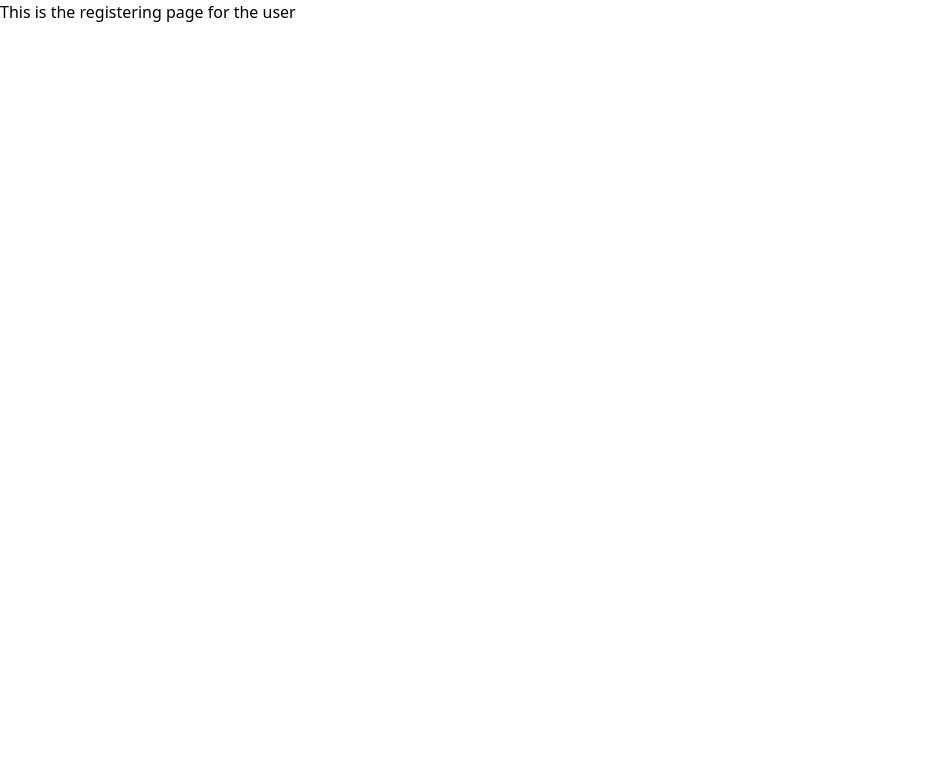
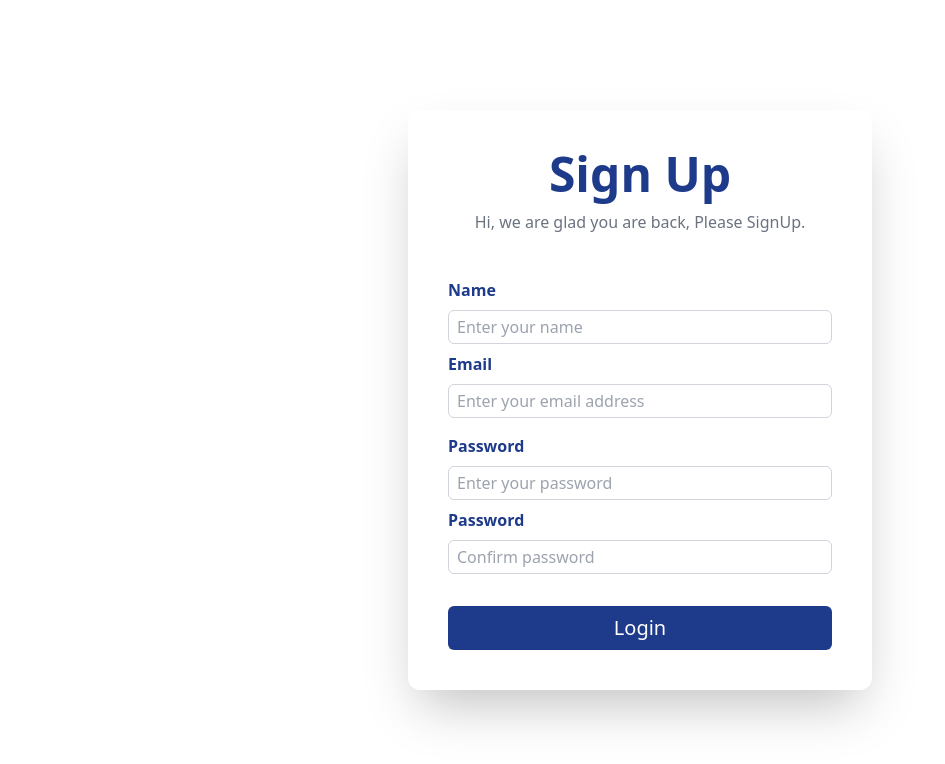
Before and after one commit to SaranshKoirala/StyleKicks-Ecommerce, a React (Vite) app in the folder client/: page /register in a window 1280 px wide. Shown: the top 764 px of the page, without its empty margins (0-945 px from the left). Built offline with nearby package versions, Linux system fonts and the light colour scheme.

Commit message:
register page added

```diff
--- a/client/src/page/Login.jsx
+++ b/client/src/page/Login.jsx
@@ -12,7 +12,7 @@ function Login() {
 
   return (
     <div className="flex justify-center items-center min-h-screen ">
-      <div className="flex flex-col justify-center items-center gap-4 p-10 shadow-2xl rounded-xl">
+      <form className="flex flex-col justify-center items-center gap-4 p-10 shadow-2xl rounded-xl">
         <div className="text-center mb-4">
           <h1 className="text-5xl font-bold text-blue-900">Welcome, Log In</h1>
           <p className="text-gray-500 p-3">
@@ -55,7 +55,7 @@ function Login() {
             />
           )}
         </div>
-        <button className=" py-1 px-2 text-2xl text-white bg-blue-900 w-96 rounded-md">
+        <button className=" py-2 text-xl text-white bg-blue-900 w-96 rounded-md">
           Login
         </button>
         <p className="flex gap-1">
@@ -64,8 +64,7 @@ function Login() {
             SignUp
           </Link>
         </p>
-      </div>
-      {/* //{" "} */}
+      </form>
     </div>
   );
 }
--- a/client/src/page/Register.jsx
+++ b/client/src/page/Register.jsx
@@ -1,5 +1,63 @@
 function Register() {
-  return <div>This is the registering page for the user</div>;
+  return (
+    <div className="flex justify-center items-center min-h-screen ">
+      <form className="flex flex-col justify-center items-center gap-4 p-10 shadow-2xl rounded-xl">
+        <div className="text-center mb-4">
+          <h1 className="text-5xl font-bold text-blue-900">Sign Up</h1>
+          <p className="text-gray-500 p-3">
+            Hi, we are glad you are back, Please SignUp.
+          </p>
+        </div>
+        <div className=" flex flex-col gap-2">
+          <label htmlFor="name" className="font-bold text-blue-900">
+            Name
+          </label>
+          <input
+            placeholder="Enter your name"
+            type="text"
+            id="name"
+            className="border border-gray-300 placeholder:text-gray-400 px-2 py-1 w-96 rounded-md focus:outline-none"
+            required
+          />
+          <label htmlFor="email" className="font-bold text-blue-900">
+            Email
+          </label>
+          <input
+            placeholder="Enter your email address"
+            type="email"
+            id="email"
+            className="border border-gray-300 placeholder:text-gray-400 px-2 py-1 w-96 rounded-md focus:outline-none"
+            required
+          />
+        </div>
+        <div className="relative flex flex-col gap-2 mb-4">
+          <label htmlFor="password" className="font-bold text-blue-900">
+            Password
+          </label>
+          <input
+            placeholder="Enter your password"
+            type="password"
+            id="password"
+            className="border border-gray-300 placeholder:text-gray-400 px-2 py-1 w-96 rounded-md focus:outline-none"
+            required
+          />
+          <label htmlFor="confirm-password" className="font-bold text-blue-900">
+            Password
+          </label>
+          <input
+            placeholder="Confirm password"
+            type="password"
+            id="confirm-password"
+            className="border border-gray-300 placeholder:text-gray-400 px-2 py-1 w-96 rounded-md focus:outline-none"
+            required
+          />
+        </div>
+        <button className=" py-2 text-xl text-white bg-blue-900 w-96 rounded-md">
+          Login
+        </button>
+      </form>
+    </div>
+  );
 }
 
 export default Register;
```
